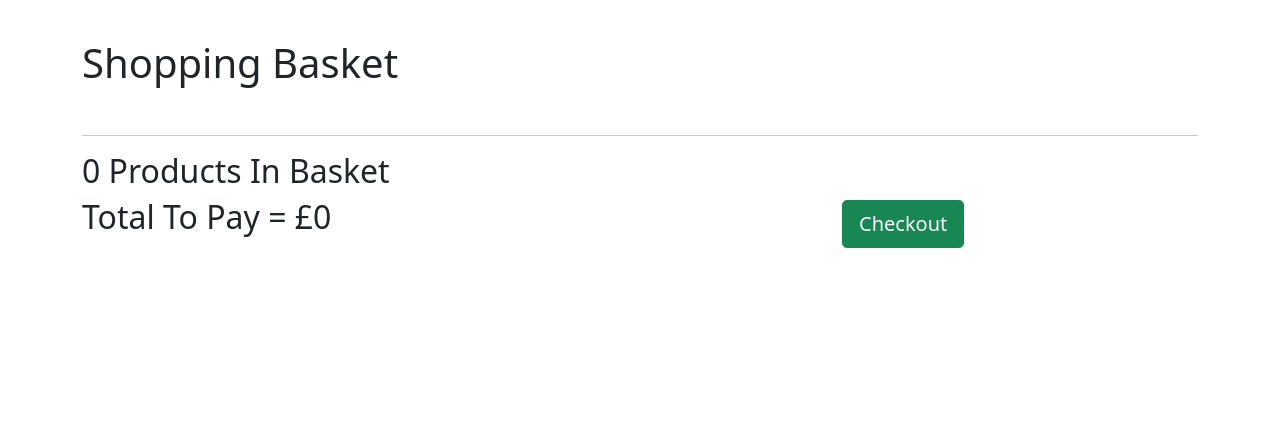
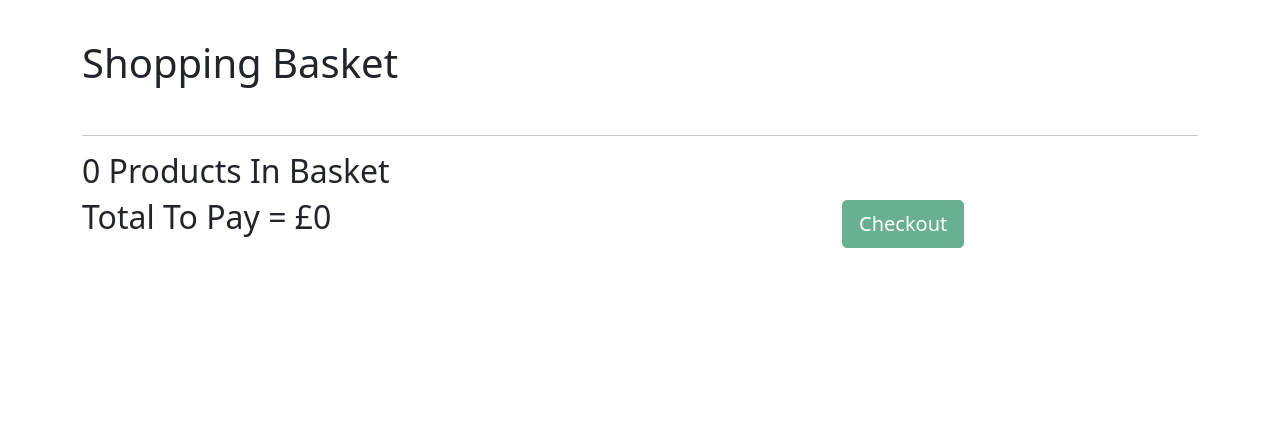
Before and after one commit to linda-scoon/ecommerce_site_php, a PHP site: page /page_basket.php in a window 1280 px wide. Shown: the part 169-616 px from the top of the page. Run offline with PHP 8.4, Linux system fonts and the light colour scheme; some libraries are stand-ins or nearby versions.

Commit message:
disable button when there are no products in basket

```diff
--- a/page_basket.php
+++ b/page_basket.php
@@ -62,7 +62,7 @@ if (isset($_SESSION['basket'])) {
         <h2>Total to pay = £<?= $total ?></h2>
     </div>
     <div class="col">
-        <a href="page_checkout.php" class="btn btn-lg btn-success mt-md-5">Checkout</a>
+        <button <?php if ($num_items == 0) { ?> disabled <?php } ?> class="btn btn-lg btn-success mt-md-5">Checkout</button>
     </div>
 </section>
 <?php require('includes/site_footer.php');
```
